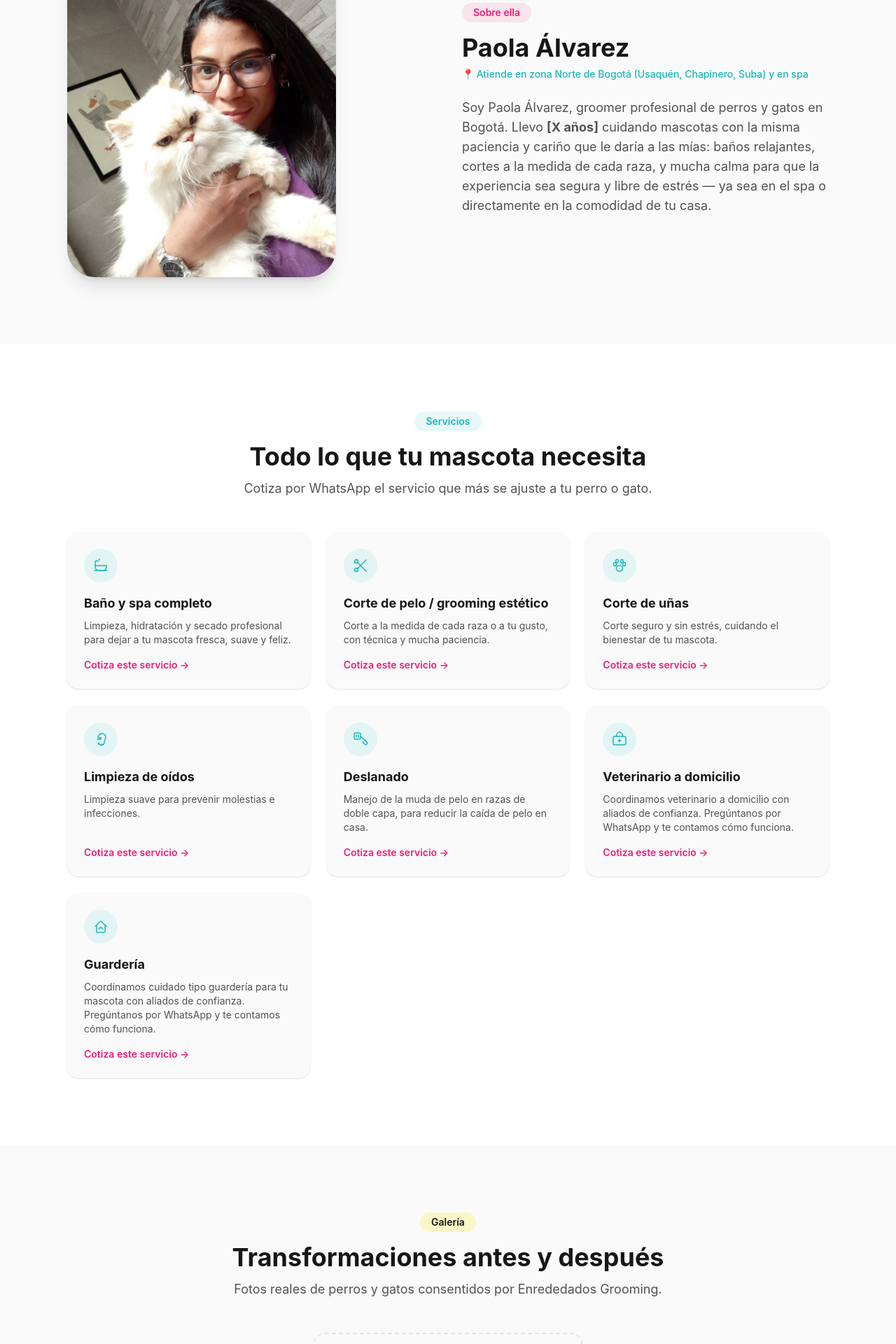
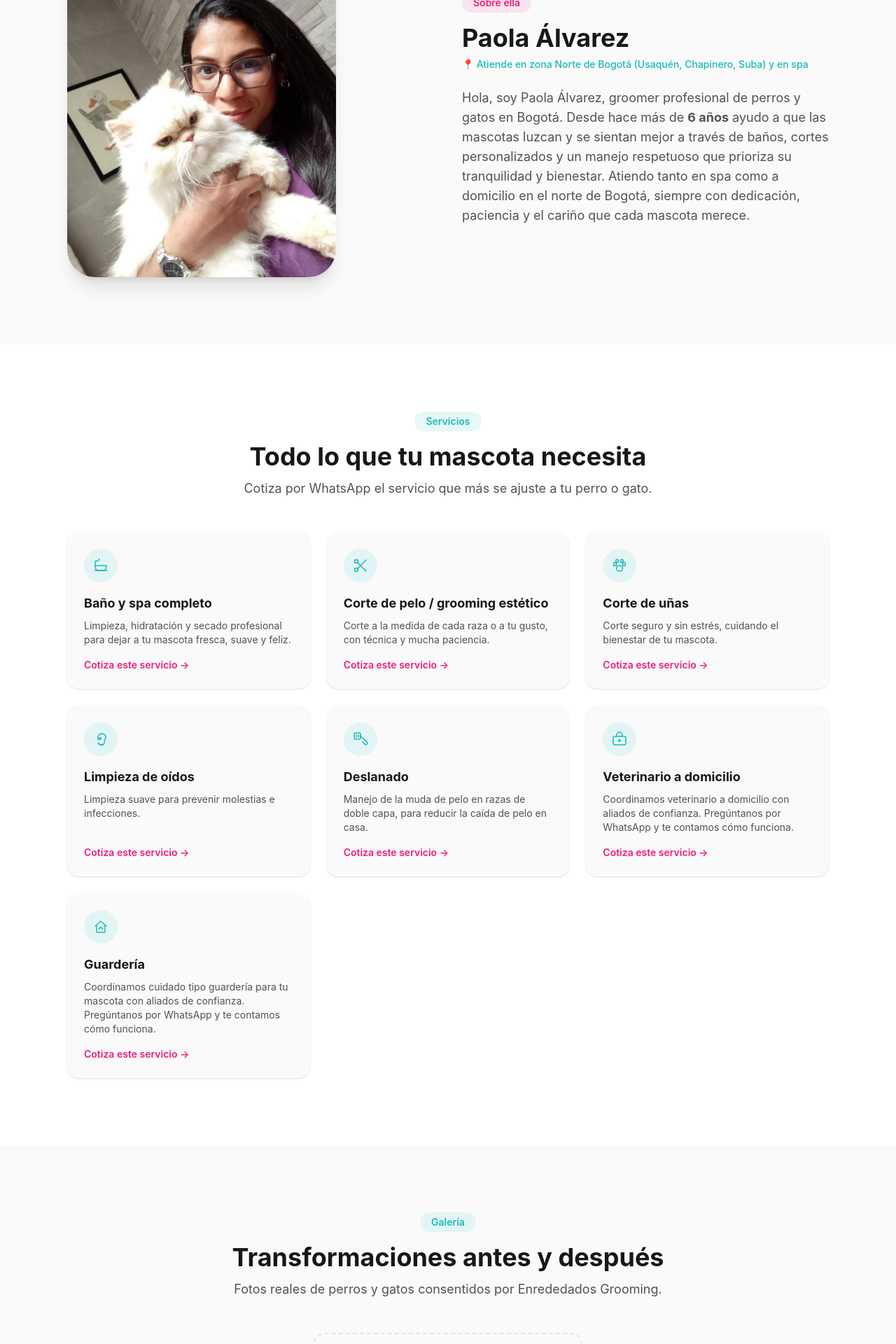
Before and after one commit to keniercccl/enredados-grooming-landing, a React (Vite) app: page / in a window 1280 px wide. Shown: the part 1060-2980 px from the top of the page at 70% size. Built offline with nearby package versions, Linux system fonts and the light colour scheme.

Commit message:
cambio de texto / colores de etiqueta

```diff
--- a/src/components/sections/About.tsx
+++ b/src/components/sections/About.tsx
@@ -24,12 +24,11 @@ function About() {
           </p>
 
           <p className="mt-6 text-lg text-neutral-600">
-            Soy Paola Álvarez, groomer profesional de perros y gatos en
-            Bogotá. Llevo <strong>[X años]</strong> cuidando mascotas con la
-            misma paciencia y cariño que le daría a las mías: baños
-            relajantes, cortes a la medida de cada raza, y mucha calma para
-            que la experiencia sea segura y libre de estrés — ya sea en el
-            spa o directamente en la comodidad de tu casa.
+            Hola, soy Paola Álvarez, groomer profesional de perros y gatos en Bogotá.
+            Desde hace más de <strong>6 años</strong> ayudo a que las mascotas luzcan y se sientan mejor
+            a través de baños, cortes personalizados y un manejo respetuoso que prioriza
+            su tranquilidad y bienestar. Atiendo tanto en spa como a domicilio en el norte
+            de Bogotá, siempre con dedicación, paciencia y el cariño que cada mascota merece.
           </p>
         </div>
       </Container>
--- a/src/components/sections/Gallery/index.tsx
+++ b/src/components/sections/Gallery/index.tsx
@@ -20,7 +20,7 @@ function Gallery() {
           title="Transformaciones antes y después"
           description="Fotos reales de perros y gatos consentidos por Enrededados Grooming."
           align="center"
-          accent="yellow"
+          accent="teal"
         />
 
         <div className="mt-12" data-gallery-status={status} aria-live="polite">
```
